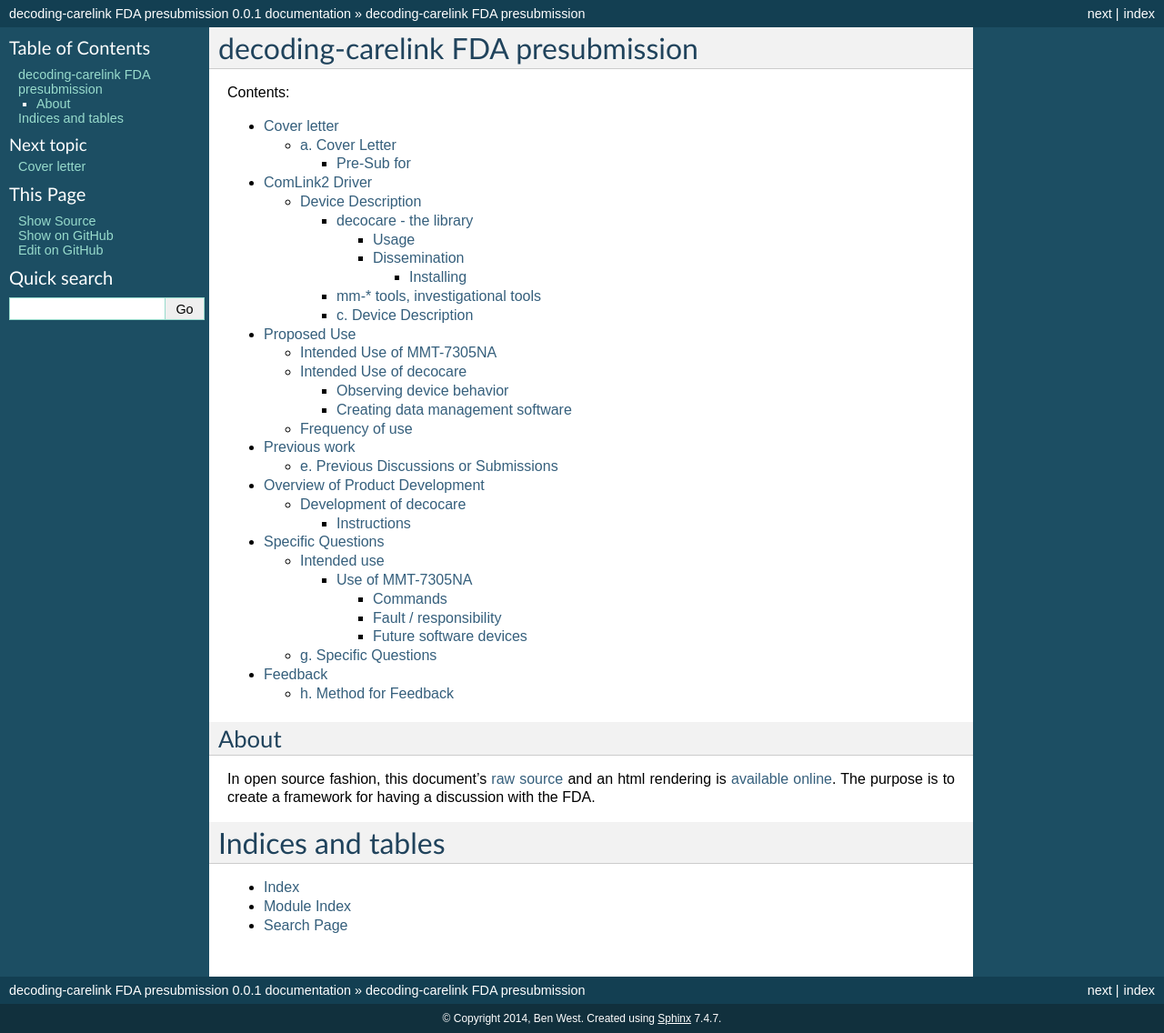
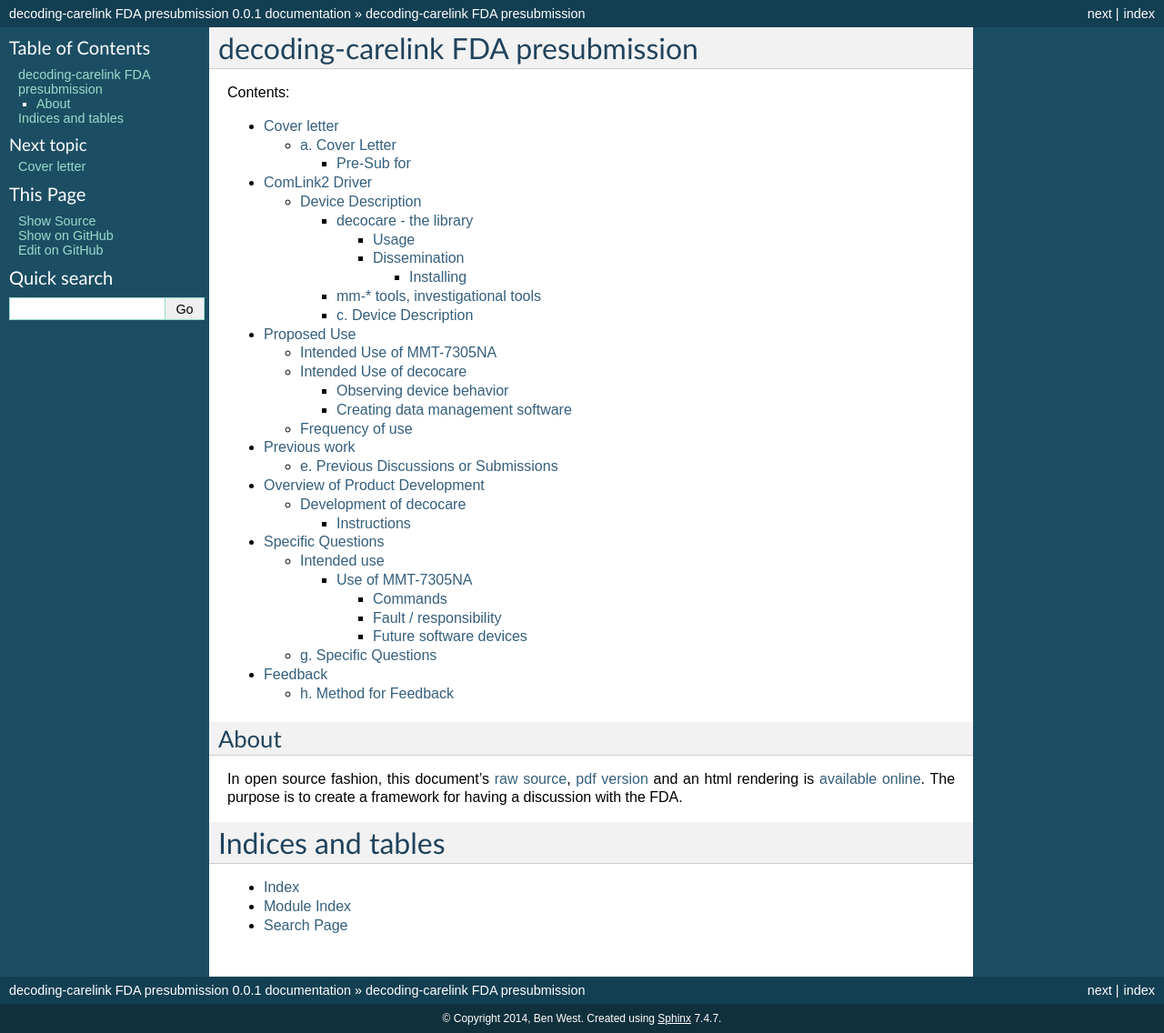
Before and after one commit to nightscout/fda-presubmission, a Sphinx documentation site: the page built from source/index.rst, in a window 1280 px wide. Shown: the whole page at 91% size. Built offline with Sphinx 7.4.7, drawn with Linux system fonts in a browser that asks for light colours; formulas are drawn with MathJax 3; pages that are not in the unit, such as notebooks, are missing from menus.

Commit message:
add pdf online

```diff
--- a/source/index.rst
+++ b/source/index.rst
@@ -23,11 +23,12 @@
 About
 -----
 
-In open source fashion, this document's `raw source`_ and an html
+In open source fashion, this document's `raw source`_, `pdf version`_ and an html
 rendering is `available online`_.  The purpose is to create a
 framework for having a discussion with the FDA.
 
 .. _available online: http://medevice-users.github.io/decoding-presub/
+.. _pdf version: http://medevice-users.github.io/decoding-presub/decoding-carelinkFDApresubmission.pdf
 
 .. _raw source: https://github.com/medevice-users/decoding-presub
 
```
Also changed, not shown: 1 other file.
